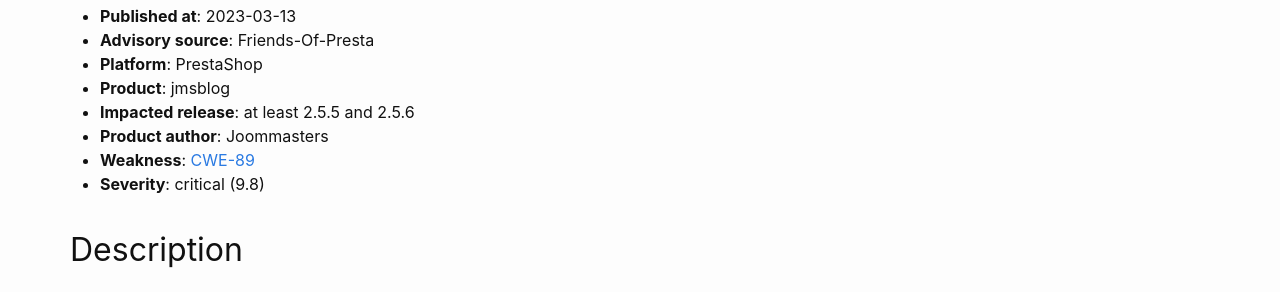
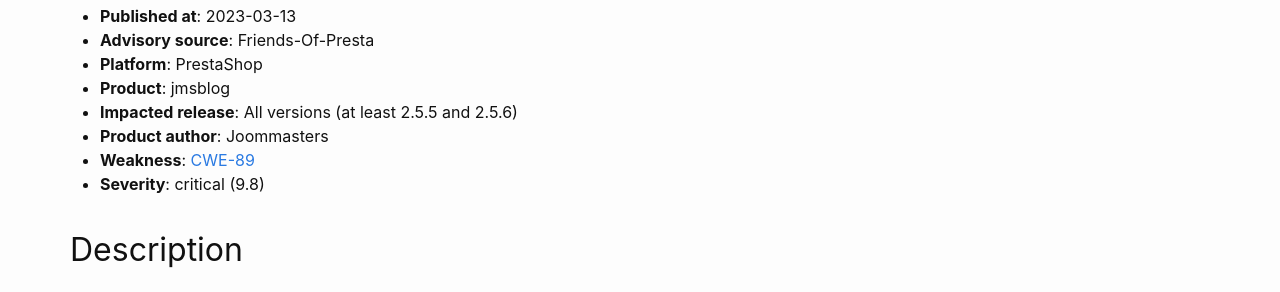
Before and after one commit to friends-of-presta/security-advisories, a Jekyll site: the page built from _posts/2023-03-13-jmsblog.md, in a window 1280 px wide and 900 px high, scrolled down 626 px. Shown: the part 158-450 px from the top of the window. Built offline with Jekyll 4.4.1, drawn with Linux system fonts in a browser that asks for light colours.

Commit message:
Update 2023-03-13-jmsblog.md (#210)
* Update 2023-03-13-jmsblog.md

Fix impacted version text format for better pasing by Wilson Alba module.

* Update 2023-03-13-jmsblog.md

For better parsing, but we keep version.

```diff
--- a/_posts/2023-03-13-jmsblog.md
+++ b/_posts/2023-03-13-jmsblog.md
@@ -20,7 +20,7 @@ This module is for the PrestaShop e-commerce platform and mainly provided with j
 * **Advisory source**: Friends-Of-Presta
 * **Platform**: PrestaShop
 * **Product**: jmsblog
-* **Impacted release**: at least 2.5.5 and 2.5.6
+* **Impacted release**: All versions (at least 2.5.5 and 2.5.6)
 * **Product author**: Joommasters
 * **Weakness**: [CWE-89](https://cwe.mitre.org/data/definitions/89.html)
 * **Severity**: critical (9.8)
```
